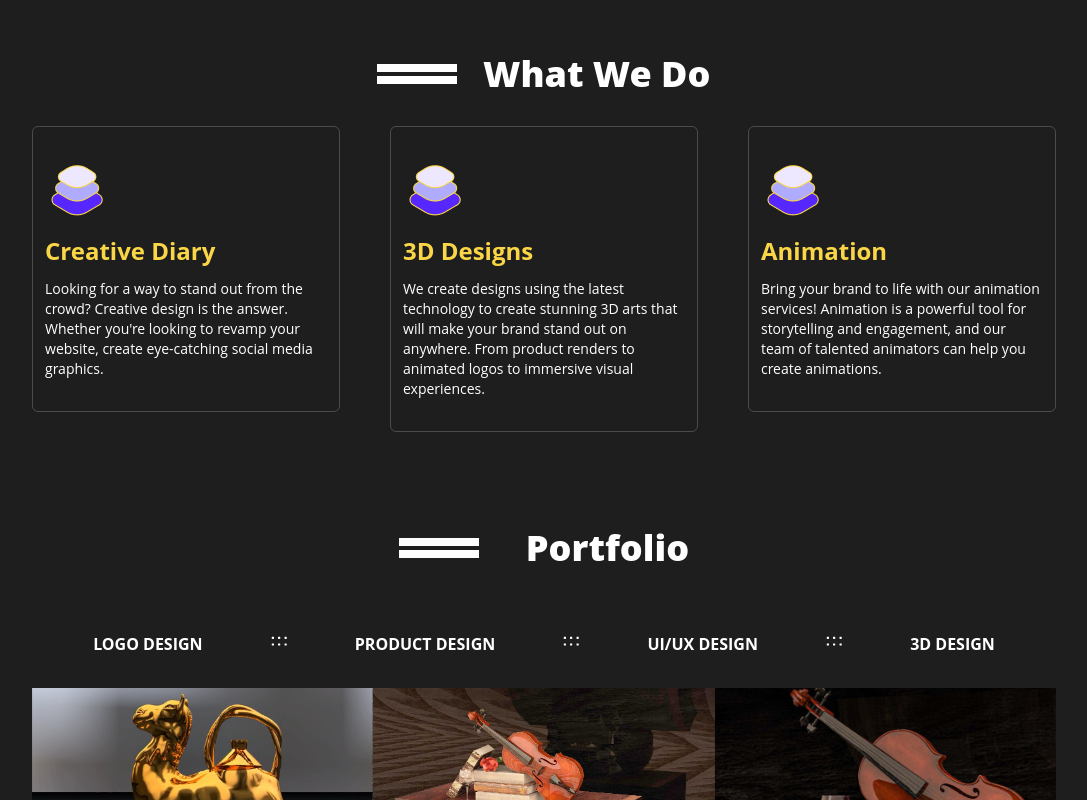
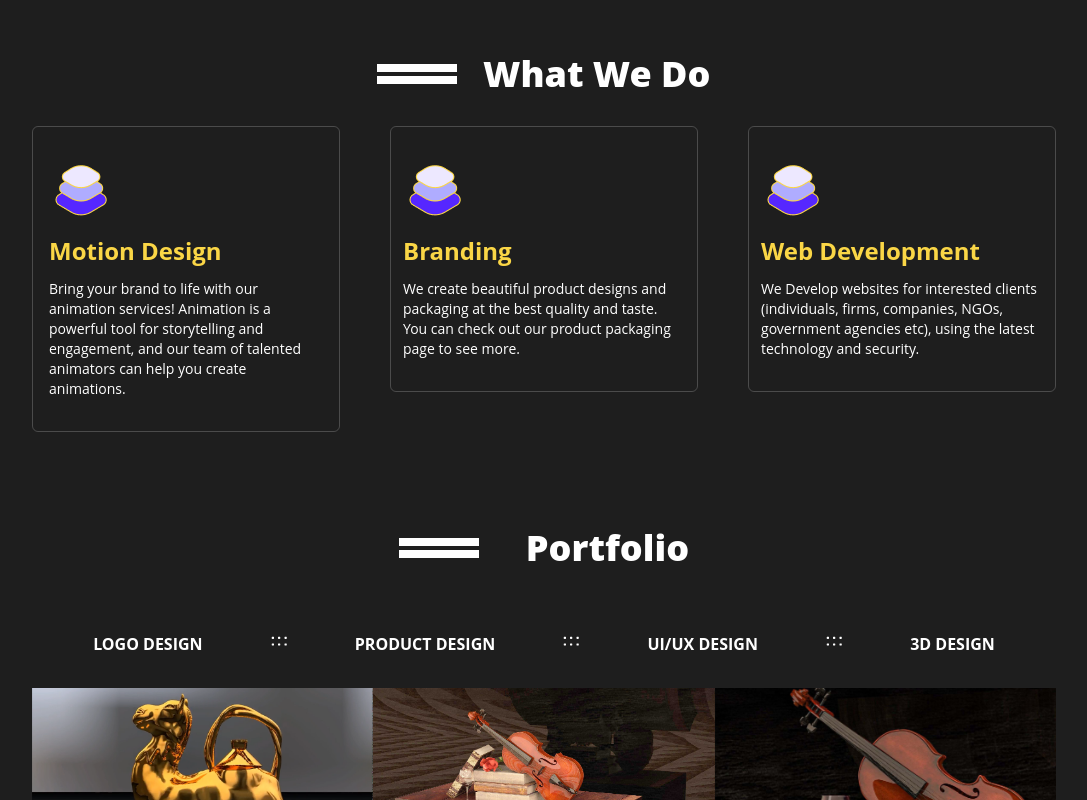
Before and after one commit to alabo-excel/sochiz-design, a Next.js app: page / in a window 1280 px wide. Shown: the part 600-1400 px from the top of the page, without its empty margins (96-1183 px from the left). Built offline with nearby package versions, Linux system fonts and the light colour scheme.

Commit message:
content updates

```diff
--- a/public/images/logo.json
+++ b/public/images/logo.json
@@ -40,6 +40,10 @@
     "title": "Rozzy Clare"
   },
   {
+    "img": "./LOGO-DESIGN/logo7.jpg",
+    "title": "Logo"
+  },
+  {
     "img": "./LOGO-DESIGN/SANDBLAST.jpg",
     "title": "Sandblast"
   }
--- a/public/images/product.json
+++ b/public/images/product.json
@@ -26,10 +26,6 @@
   {
     "img": "./PRODUCT-DESIGN/DUTCHPAPII1.jpg",
     "title": "Dutch papii"
-  },
-  {
-    "img": "./PRODUCT-DESIGN/DUTCHPAPII2.jpg",
-    "title": "Dutch Papii 2"
   },
   {
     "img": "./PRODUCT-DESIGN/ELMUSCADOBAG.jpg",
--- a/public/images/ui.json
+++ b/public/images/ui.json
@@ -52,10 +52,6 @@
     "title": "Rchee"
   },
   {
-    "img": "./UI-DESIGN/SIA.jpg",
-    "title": "SIA"
-  },
-  {
     "img": "./UI-DESIGN/shoeshub.jpg",
     "title": "Shoe Hub"
   },
--- a/src/components/HeaderNav.jsx
+++ b/src/components/HeaderNav.jsx
@@ -28,7 +28,7 @@ export default function NavBar() {
     },
   ];
   return (
-    <nav className="w-full fixed top-0 h-20 z-10 bg-[#14151E]">
+    <nav className="w-full fixed top-0 h-20 z-10 bg-black">
       <div className="justify-between px-4 mx-auto lg:max-w-7xl md:items-center md:flex md:px-8">
         <div>
           <div className="flex items-center justify-between md:block">
--- a/src/components/Slider.jsx
+++ b/src/components/Slider.jsx
@@ -33,8 +33,19 @@ export default () => {
         <div className="p-4 py-8 border border-[#FFFFFF33] rounded-md">
           <img src="./stop.png" alt="" />
           <h1 className="text-[#FAD646] font-bold text-2xl my-3">
-            Product Design
+            Motion Design
           </h1>
+          <p className="text-sm text-white">
+            Bring your brand to life with our animation services! Animation is a
+            powerful tool for storytelling and engagement, and our team of
+            talented animators can help you create animations.
+          </p>
+        </div>
+      </SwiperSlide>
+      <SwiperSlide>
+        <div className="p-3 py-8 border border-[#FFFFFF33] rounded-md">
+          <img src="./stop.png" alt="" />
+          <h1 className="text-[#FAD646] font-bold text-2xl my-3">Branding</h1>
           <p className="text-sm text-white">
             We create beautiful product designs and packaging at the best
             quality and taste. You can check out our product packaging page to
@@ -46,29 +57,16 @@ export default () => {
         <div className="p-3 py-8 border border-[#FFFFFF33] rounded-md">
           <img src="./stop.png" alt="" />
           <h1 className="text-[#FAD646] font-bold text-2xl my-3">
-            Logo Design
+            Web Development
           </h1>
           <p className="text-sm text-white">
-            We create beautiful product designs and packaging at the best
-            quality and taste. You can check out our product packaging page to
-            see more.
+            We Develop websites for interested clients (individuals, firms,
+            companies, NGOs, government agencies etc), using the latest
+            technology and security.
           </p>
         </div>
       </SwiperSlide>
-      <SwiperSlide>
-        <div className="p-3 py-8 border border-[#FFFFFF33] rounded-md">
-          <img src="./stop.png" alt="" />
-          <h1 className="text-[#FAD646] font-bold text-2xl my-3">
-            Creative Diary
-          </h1>
-          <p className="text-sm text-white">
-            Looking for a way to stand out from the crowd? Creative design is
-            the answer. Whether you're looking to revamp your website, create
-            eye-catching social media graphics.
-          </p>
-        </div>
-      </SwiperSlide>
-      <SwiperSlide>
+      {/* <SwiperSlide>
         <div className="p-3 py-8 border border-[#FFFFFF33] rounded-md">
           <img src="./stop.png" alt="" />
           <h1 className="text-[#FAD646] font-bold text-2xl my-3">3D Designs</h1>
@@ -78,15 +76,17 @@ export default () => {
             renders to animated logos to immersive visual experiences.
           </p>
         </div>
-      </SwiperSlide>
+      </SwiperSlide> */}
       <SwiperSlide>
         <div className="p-3 py-8 border border-[#FFFFFF33] rounded-md">
           <img src="./stop.png" alt="" />
-          <h1 className="text-[#FAD646] font-bold text-2xl my-3">Animation</h1>
+          <h1 className="text-[#FAD646] font-bold text-2xl my-3">
+            3D Design and props
+          </h1>
           <p className="text-sm text-white">
-            Bring your brand to life with our animation services! Animation is a
-            powerful tool for storytelling and engagement, and our team of
-            talented animators can help you create animations.
+            We create designs using the latest technology to create stunning 3D
+            arts that will make your brand stand out on anywhere. From product
+            renders to animated logos to immersive visual experiences.
           </p>
         </div>
       </SwiperSlide>
--- a/src/styles/globals.css
+++ b/src/styles/globals.css
@@ -8,67 +8,6 @@ html {
 }
 
 body {
-    background: #1E1E1E;
-    ;
+    background: #1E1E1E;;
     font-family: 'Open Sans', sans-serif;
 }
-
-.overlay {
-    color: #fff;
-    transition: 0.1s;
-    animation: fadeIn linear 0.1s;
-    -webkit-animation: fadeIn linear 0.1s;
-    -moz-animation: fadeIn linear 0.1s;
-    -o-animation: fadeIn linear 0.1s;
-    -ms-animation: fadeIn linear 0.1s;
-}
-
-@keyframes fadeIn {
-    0% {
-        opacity: 0;
-    }
-
-    100% {
-        opacity: 1;
-    }
-}
-
-@-moz-keyframes fadeIn {
-    0% {
-        opacity: 0;
-    }
-
-    100% {
-        opacity: 1;
-    }
-}
-
-@-webkit-keyframes fadeIn {
-    0% {
-        opacity: 0;
-    }
-
-    100% {
-        opacity: 1;
-    }
-}
-
-@-o-keyframes fadeIn {
-    0% {
-        opacity: 0;
-    }
-
-    100% {
-        opacity: 1;
-    }
-}
-
-@-ms-keyframes fadeIn {
-    0% {
-        opacity: 0;
-    }
-
-    100% {
-        opacity: 1;
-    }
-}
```
